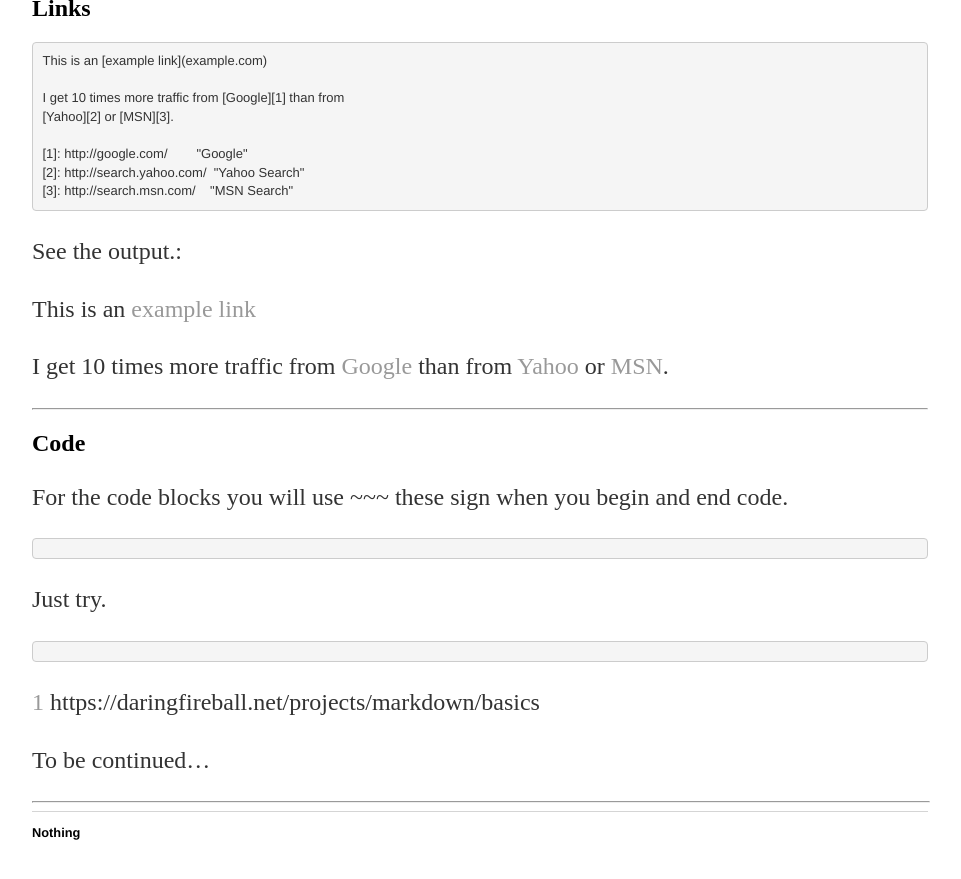
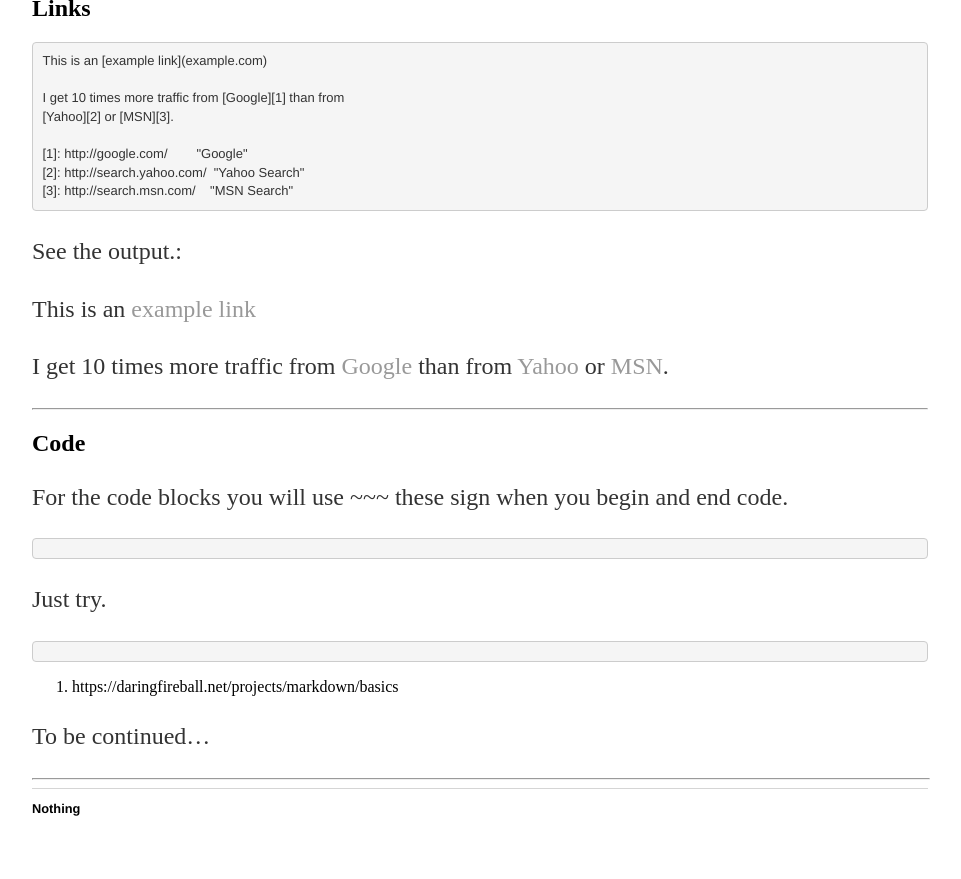
Before and after one commit to mturk111/mturk111.github.io, a Jekyll site: the page built from _posts/2016-08-18-Markdown-Try.md, in a window 1280 px wide and 900 px high, scrolled down 3005 px. Shown: the top 879 px of the window, without its empty margins (160-1121 px from the left). Built offline with Jekyll 4.4.1, drawn with Linux system fonts in a browser that asks for light colours; comment, search, counter and statistics services are not loaded.

```diff
--- a/_posts/2016-08-18-Markdown-Try.md
+++ b/_posts/2016-08-18-Markdown-Try.md
@@ -170,7 +170,7 @@ For the code blocks you will use ~~~ these sign when you begin and end code.
 ~~~
 
 
-[1] https://daringfireball.net/projects/markdown/basics
+1. https://daringfireball.net/projects/markdown/basics
 
 
 To be continued...
```
